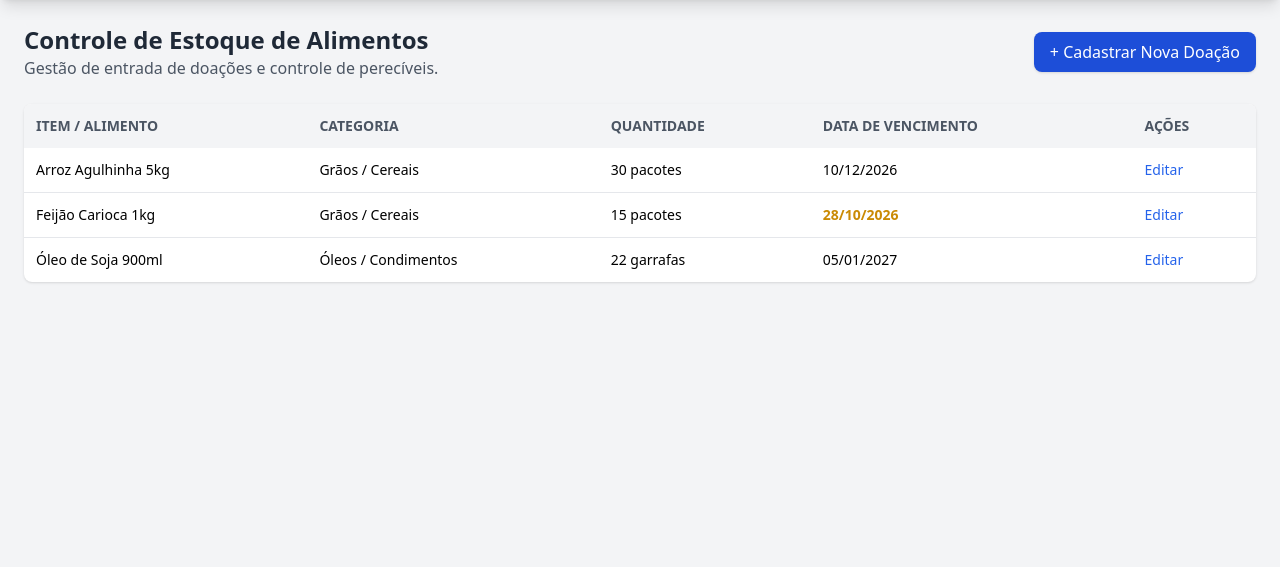
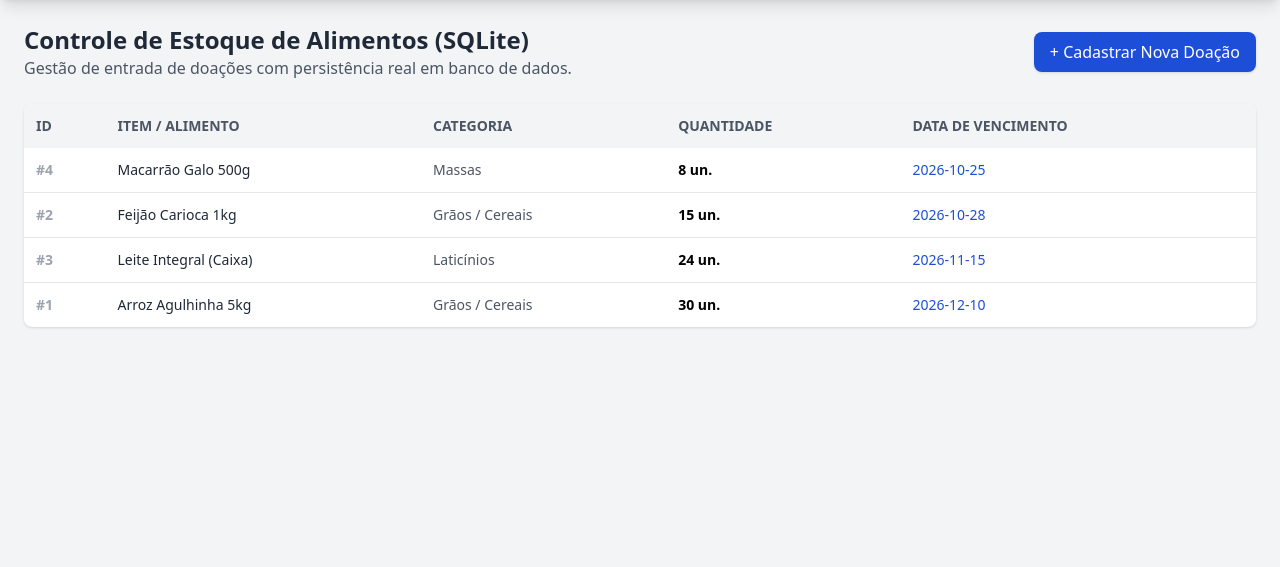
Before and after one commit to RafaelTSa/acao-social-estoque-web, a Flask app: page /estoque in a window 1280 px wide. Shown: the part 52-619 px from the top of the page. Run offline with Flask 3, Linux system fonts and the light colour scheme; data comes from the database, SQL or seed files in the repository; some libraries are stand-ins or nearby versions.

Commit message:
feat: integra banco de dados SQLite com cadastro e listagem em tempo real no estoque

```diff
--- a/app.py
+++ b/app.py
@@ -1,18 +1,65 @@
-from flask import Flask, render_template
+import sqlite3
+from flask import Flask, render_template, request, redirect, url_for
+from database import inicializar_banco
 
 app = Flask(__name__)
 
+# Garante que o banco e as tabelas existam ao iniciar o servidor
+inicializar_banco()
+
+def conectar_banco():
+    conexao = sqlite3.connect('banco.db')
+    conexao.row_factory = sqlite3.Row  # Permite aceder às colunas pelo nome (ex: item['nome'])
+    return conexao
+
 @app.route('/')
 def home():
-    return render_template('index.html')
+    conexao = conectar_banco()
+    cursor = conexao.cursor()
 
-@app.route('/estoque')
+    # Busca todos os itens de estoque para exibir no dashboard de alertas
+    estoque = cursor.execute("SELECT * FROM estoque ORDER BY data_vencimento ASC").fetchall()
+
+    # Contadores para os cards do dashboard
+    total_itens = sum(item['quantidade'] for item in estoque)
+    familias = cursor.execute("SELECT COUNT(*) FROM beneficiarios").fetchone()[0]
+
+    conexao.close()
+    return render_template('index.html', estoque=estoque, total_itens=total_itens, familias=familias)
+
+@app.route('/estoque', methods=['GET', 'POST'])
 def estoque():
-    return render_template('estoque.html')
+    conexao = conectar_banco()
+    cursor = conexao.cursor()
+
+    # Se o formulário do modal for enviado (POST)
+    if request.method == 'POST':
+        nome = request.form.get('nome')
+        categoria = request.form.get('categoria')
+        quantidade = request.form.get('quantidade')
+        data_vencimento = request.form.get('data_vencimento')
+
+        if nome and quantidade and data_vencimento:
+            cursor.execute(
+                "INSERT INTO estoque (nome, categoria, quantidade, data_vencimento) VALUES (?, ?, ?, ?)",
+                (nome, categoria, quantidade, data_vencimento)
+            )
+            conexao.commit()
+        conexao.close()
+        return redirect(url_for('estoque'))
+
+    # Se for carregamento da página (GET)
+    itens = cursor.execute("SELECT * FROM estoque ORDER BY data_vencimento ASC").fetchall()
+    conexao.close()
+    return render_template('estoque.html', itens=itens)
 
 @app.route('/beneficiarios')
 def beneficiarios():
-    return render_template('beneficiarios.html')
+    conexao = conectar_banco()
+    cursor = conexao.cursor()
+    familias = cursor.execute("SELECT * FROM beneficiarios").fetchall()
+    conexao.close()
+    return render_template('beneficiarios.html', familias=familias)
 
 if __name__ == '__main__':
     app.run(debug=True)
--- a/templates/estoque.html
+++ b/templates/estoque.html
@@ -3,74 +3,76 @@
 {% block content %}
 <div class="flex justify-between items-center mb-6">
     <div>
-        <h2 class="text-2xl font-bold text-gray-800">Controle de Estoque de Alimentos</h2>
-        <p class="text-gray-600">Gestão de entrada de doações e controle de perecíveis.</p>
+        <h2 class="text-2xl font-bold text-gray-800">Controle de Estoque de Alimentos (SQLite)</h2>
+        <p class="text-gray-600">Gestão de entrada de doações com persistência real em banco de dados.</p>
     </div>
     <button onclick="document.getElementById('modal-cadastro').classList.remove('hidden')" class="bg-blue-700 hover:bg-blue-800 text-white font-medium px-4 py-2 rounded-lg shadow">
         + Cadastrar Nova Doação
     </button>
 </div>
 
-<!-- Tabela Completa de Estoque -->
+<!-- Tabela Completa de Estoque (Dinamica vinda do SQLite) -->
 <div class="bg-white rounded-lg shadow overflow-hidden">
     <table class="w-full text-left border-collapse">
         <thead>
             <tr class="bg-gray-100 text-gray-600 text-sm uppercase">
+                <th class="p-3">ID</th>
                 <th class="p-3">Item / Alimento</th>
                 <th class="p-3">Categoria</th>
                 <th class="p-3">Quantidade</th>
                 <th class="p-3">Data de Vencimento</th>
-                <th class="p-3">Ações</th>
             </tr>
         </thead>
         <tbody class="divide-y divide-gray-200 text-sm">
+            {% for item in itens %}
             <tr>
-                <td class="p-3 font-medium">Arroz Agulhinha 5kg</td>
-                <td class="p-3">Grãos / Cereais</td>
-                <td class="p-3">30 pacotes</td>
-                <td class="p-3">10/12/2026</td>
-                <td class="p-3"><button class="text-blue-600 hover:underline">Editar</button></td>
+                <td class="p-3 font-semibold text-gray-400">#{{ item['id'] }}</td>
+                <td class="p-3 font-medium text-gray-800">{{ item['nome'] }}</td>
+                <td class="p-3 text-gray-600">{{ item['categoria'] }}</td>
+                <td class="p-3 font-semibold">{{ item['quantidade'] }} un.</td>
+                <td class="p-3 text-blue-700 font-medium">{{ item['data_vencimento'] }}</td>
             </tr>
+            {% else %}
             <tr>
-                <td class="p-3 font-medium">Feijão Carioca 1kg</td>
-                <td class="p-3">Grãos / Cereais</td>
-                <td class="p-3">15 pacotes</td>
-                <td class="p-3 text-yellow-600 font-semibold">28/10/2026</td>
-                <td class="p-3"><button class="text-blue-600 hover:underline">Editar</button></td>
+                <td colspan="5" class="p-4 text-center text-gray-500">Nenhum item cadastrado no banco de dados.</td>
             </tr>
-            <tr>
-                <td class="p-3 font-medium">Óleo de Soja 900ml</td>
-                <td class="p-3">Óleos / Condimentos</td>
-                <td class="p-3">22 garrafas</td>
-                <td class="p-3">05/01/2027</td>
-                <td class="p-3"><button class="text-blue-600 hover:underline">Editar</button></td>
-            </tr>
+            {% endfor %}
         </tbody>
     </table>
 </div>
 
-<!-- Modal Simulado de Cadastro -->
+<!-- Modal de Cadastro com Submissão POST -->
 <div id="modal-cadastro" class="hidden fixed inset-0 bg-gray-900 bg-opacity-50 flex items-center justify-center">
     <div class="bg-white p-6 rounded-lg shadow-lg w-full max-w-md">
-        <h3 class="text-lg font-bold mb-4">Cadastrar Doação</h3>
-        <form action="#" method="POST" class="space-y-4">
+        <h3 class="text-lg font-bold mb-4">Cadastrar Doação no SQLite</h3>
+        <form action="/estoque" method="POST" class="space-y-4">
             <div>
                 <label class="block text-sm font-medium text-gray-700">Nome do Alimento</label>
-                <input type="text" placeholder="Ex: Arroz 5kg" class="w-full p-2 border rounded-md mt-1">
+                <input type="text" name="nome" required placeholder="Ex: Macarrão 500g" class="w-full p-2 border rounded-md mt-1">
+            </div>
+            <div>
+                <label class="block text-sm font-medium text-gray-700">Categoria</label>
+                <select name="categoria" class="w-full p-2 border rounded-md mt-1">
+                    <option value="Grãos / Cereais">Grãos / Cereais</option>
+                    <option value="Laticínios">Laticínios</option>
+                    <option value="Massas">Massas</option>
+                    <option value="Óleos / Condimentos">Óleos / Condimentos</option>
+                    <option value="Outros">Outros</option>
+                </select>
             </div>
             <div class="grid grid-cols-2 gap-4">
                 <div>
                     <label class="block text-sm font-medium text-gray-700">Quantidade</label>
-                    <input type="number" placeholder="Ex: 10" class="w-full p-2 border rounded-md mt-1">
+                    <input type="number" name="quantidade" required min="1" placeholder="Ex: 10" class="w-full p-2 border rounded-md mt-1">
                 </div>
                 <div>
                     <label class="block text-sm font-medium text-gray-700">Vencimento</label>
-                    <input type="date" class="w-full p-2 border rounded-md mt-1">
+                    <input type="date" name="data_vencimento" required class="w-full p-2 border rounded-md mt-1">
                 </div>
             </div>
             <div class="flex justify-end space-x-2 pt-4">
                 <button type="button" onclick="document.getElementById('modal-cadastro').classList.add('hidden')" class="px-4 py-2 bg-gray-200 rounded-md">Cancelar</button>
-                <button type="button" onclick="document.getElementById('modal-cadastro').classList.add('hidden')" class="px-4 py-2 bg-blue-700 text-white rounded-md">Salvar</button>
+                <button type="submit" class="px-4 py-2 bg-blue-700 text-white rounded-md hover:bg-blue-800">Salvar no Banco</button>
             </div>
         </form>
     </div>
```
